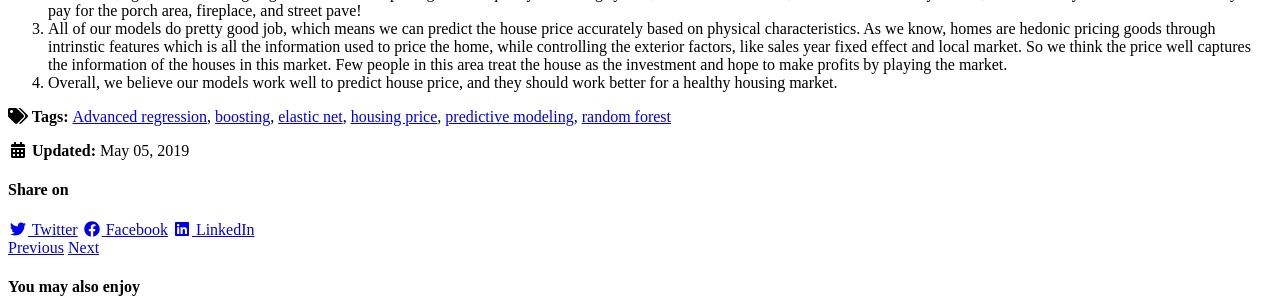
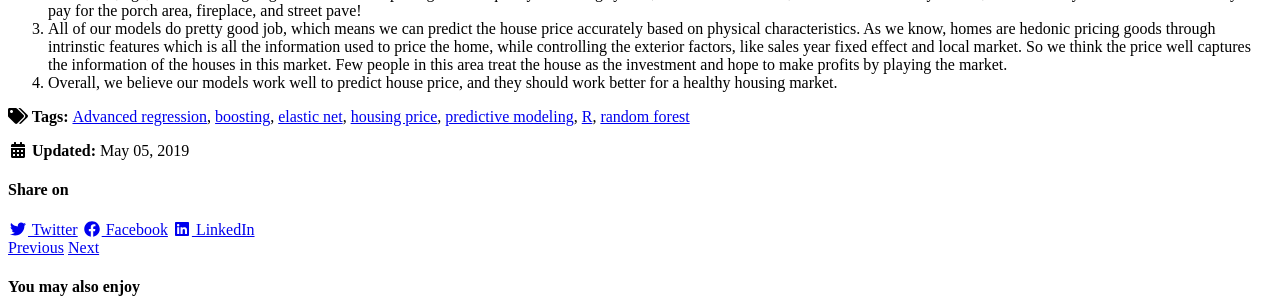
Before and after one commit to HeZHANG0/Personal_website, a Jekyll site: the page built from _posts/2019-05-05-predicting-housing-price.md, in a window 1280 px wide and 900 px high, scrolled down 21819 px. Shown: the part 152-452 px from the top of the window. Built offline with Jekyll 4.4.1, drawn with Linux system fonts in a browser that asks for light colours; cached includes are drawn as plain includes; nearby versions of some CDN libraries.

```diff
--- a/_posts/2019-05-05-predicting-housing-price.md
+++ b/_posts/2019-05-05-predicting-housing-price.md
@@ -2,7 +2,7 @@
 title: "Predicting housing price using advanced regression"
 date: 2019-05-05
 published: true
-tags: [Advanced regression, housing price, elastic net, random forest, boosting, predictive modeling]
+tags: [Advanced regression, housing price, elastic net, random forest, boosting, predictive modeling, R]
 excerpt: "Predicting housing price using advanced regression"
 toc: true
 toc_sticky: true
```
